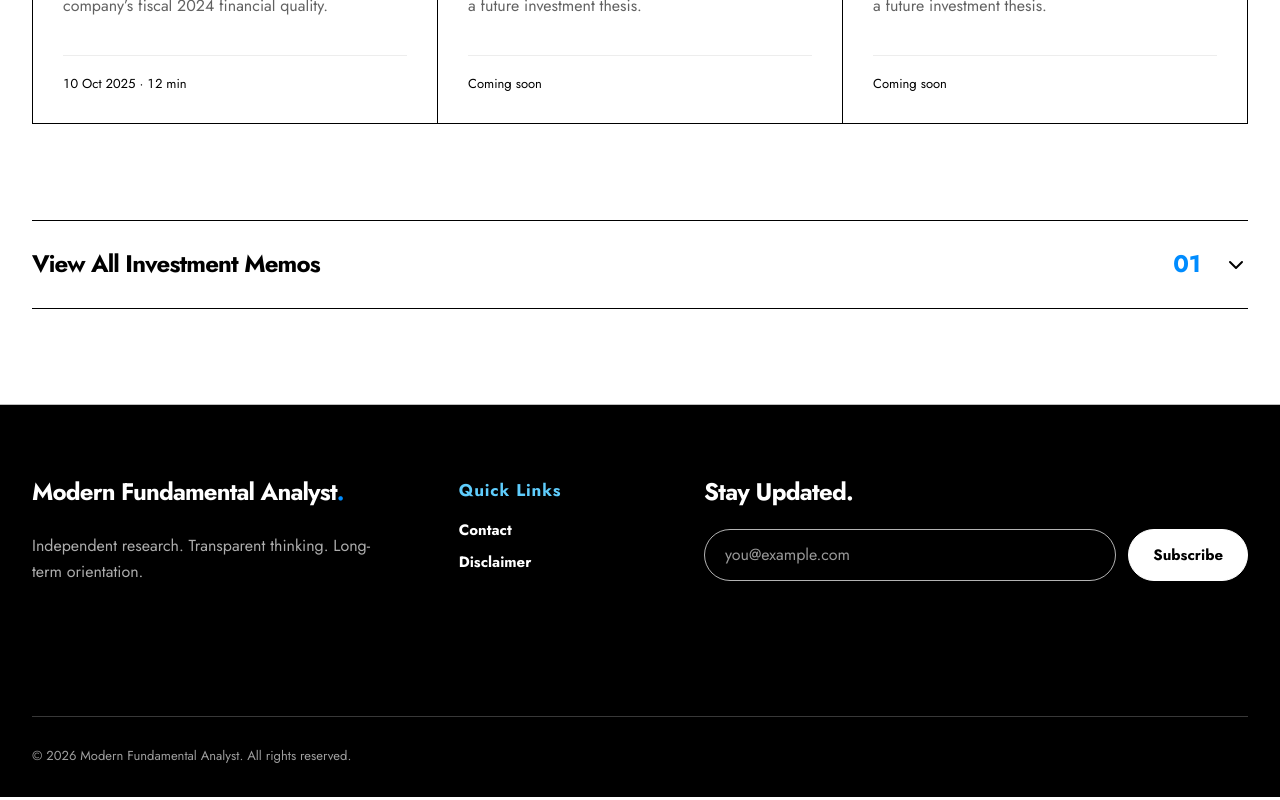
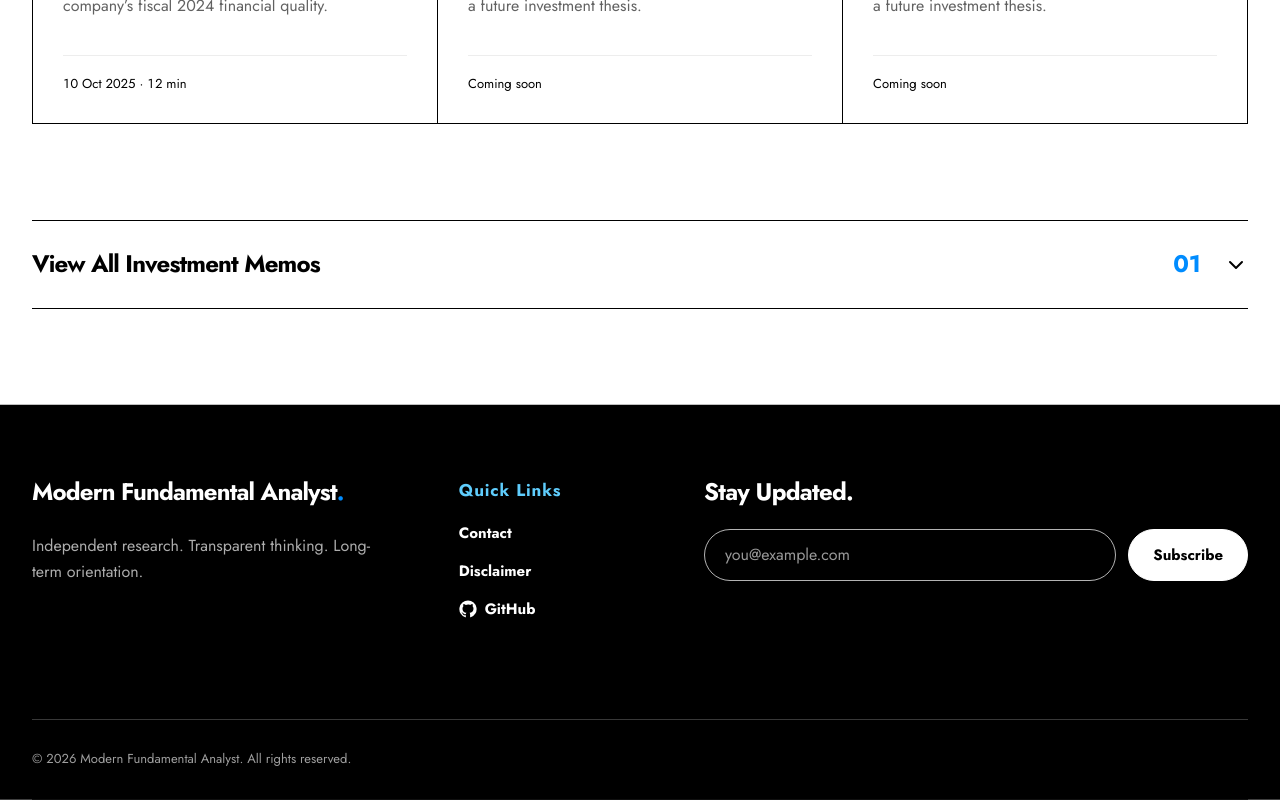
Before and after one commit to Tianyi0510/modern-fundamental-analyst, a Next.js app: page /memos in a window 1280 px wide. Shown: the part 1288-2088 px from the top of the page. Built offline with nearby package versions, Linux system fonts and the light colour scheme.

Commit message:
Polish shared page alignment and footer links

```diff
--- a/app/styles/chrome.css
+++ b/app/styles/chrome.css
@@ -149,11 +149,15 @@
 .cta { padding: var(--space-section) 0; display: grid; grid-template-columns: 1fr auto; align-items: end; }
 .cta .eyebrow { grid-column: 1 / -1; margin: 0 0 46px; }
 .cta h2 { margin: 0; }
-.site-footer { padding: 74px 0 30px; display: grid; grid-template-columns: minmax(220px,.9fr) minmax(140px,.45fr) minmax(360px,1.35fr); gap: 64px; align-items: start; }
-.footer-brand { display: grid; gap: 28px; }
+.site-footer { padding: 74px 0 30px; display: grid; grid-template-columns: minmax(220px,.9fr) minmax(140px,.45fr) minmax(360px,1.35fr); gap: 64px; align-items: start; text-align: left; }
+.footer-brand, .footer-navigation { min-width: 0; align-self: start; text-align: left; }
+.footer-brand { display: grid; justify-items: start; gap: 28px; }
 .footer-mark { max-width: 320px; }
 .site-footer p { margin: 0; max-width: 390px; color: rgba(255,255,255,.62); }
 .footer-heading { margin-bottom: 20px !important; color: var(--bright-blue) !important; font-size: var(--type-label) !important; font-weight: var(--weight-bold) !important; letter-spacing: var(--tracking-label) !important; line-height: 1.3 !important; }
-.footer-links { display: grid; gap: 14px; }
+.footer-links { display: grid; justify-items: start; gap: 14px; }
+.footer-links a { width: fit-content; min-height: 24px; display: inline-flex; align-items: center; }
+.footer-github { gap: 8px; }
+.footer-github svg { flex: none; }
 .footer-bottom { grid-column: 1 / -1; margin-top: 34px; padding-top: 26px; border-top: 1px solid rgba(255,255,255,.22); }
 .footer-bottom small { color: rgba(255,255,255,.62); }
--- a/app/styles/colors.css
+++ b/app/styles/colors.css
@@ -45,7 +45,7 @@ body { background: var(--surface-primary); color: var(--text-primary); }
   color: var(--text-inverse);
 }
 .about-boundaries > article:first-child li { border-top-color: rgba(255,255,255,.28); }
-.about-boundaries > article:first-child li::before { color: var(--text-highlight); }
+.about-boundaries > article:first-child .about-boundary-number { color: var(--text-highlight); }
 .contact-grid > article:first-child p { color: var(--text-inverse); }
 
 /* Bright Blue / Black and Bright Blue / Deep Blue */
--- a/app/styles/pages.css
+++ b/app/styles/pages.css
@@ -18,6 +18,8 @@
 .principles p { margin: 0; color: rgba(0,0,0,.62); line-height: 1.5; }
 .about-section { padding: var(--space-section) 0; display: grid; grid-template-columns: .9fr 1.1fr; gap: 96px; }
 .about-section-heading { align-self: start; display: grid; gap: 34px; }
+.about-section-label { margin: 0; display: inline-flex; align-items: baseline; gap: .45em; }
+.about-section-label > span:first-child { min-width: 2ch; font-variant-numeric: tabular-nums; }
 .about-section-heading h2, .about-closing h2 { margin: 0; }
 .about-copy > p { margin: 0; }
 .about-copy > p + p { margin-top: 1.35em; }
@@ -37,11 +39,11 @@
 .about-boundaries > article { min-height: 0; padding: var(--space-section) 48px; background: var(--white); display: flex; flex-direction: column; }
 .about-boundaries > article:last-child { background: var(--gray); border-top-color: var(--black); }
 .about-boundaries h2 { max-width: 420px; margin: 0; }
-.about-boundaries ol { margin: var(--space-related-content) 0 0; padding: 0; list-style: none; counter-reset: boundary-item; }
-.about-boundaries li { counter-increment: boundary-item; display: grid; grid-template-columns: 42px 1fr; gap: 14px; padding: 18px 0; border-top: 1px solid rgba(0,0,0,.2); }
+.about-boundaries ol { margin: var(--space-related-content) 0 0; padding: 0; list-style: none; }
+.about-boundaries li { display: grid; grid-template-columns: 42px minmax(0, 1fr); align-items: baseline; gap: 14px; padding: 18px 0; border-top: 1px solid rgba(0,0,0,.2); }
 .about-boundaries li:last-child { padding-bottom: 0; }
-.about-boundaries li::before { content: "0" counter(boundary-item); color: var(--medium-blue); font-family: var(--font-ui); font-size: var(--type-caption); line-height: 1.6; font-weight: var(--weight-bold); font-variant-numeric: tabular-nums; }
-.about-boundaries > article:last-child li::before { color: var(--deep-blue); }
+.about-boundary-number { color: var(--medium-blue); font-family: var(--font-ui); font-size: var(--type-caption); line-height: inherit; font-weight: var(--weight-bold); font-variant-numeric: tabular-nums; }
+.about-boundaries > article:last-child .about-boundary-number { color: var(--deep-blue); }
 .about-closing { padding: var(--space-section) 0; display: grid; grid-template-columns: 1fr 1.2fr; gap: 80px; }
 .about-closing > .eyebrow { grid-column: 1 / -1; }
 .about-closing > div { color: var(--black); }
@@ -142,7 +144,7 @@
 }
 .memo-index-row { display: grid; grid-template-columns: 80px 1fr 160px; gap: 40px; padding: 52px 0; border-bottom: 1px solid var(--black); transform-origin: center; transition: background-color .2s cubic-bezier(0,.5,.5,1), transform .2s cubic-bezier(0,.5,.5,1); }
 .memo-index-row:hover { background: color-mix(in srgb, var(--bright-blue) 18%, var(--white)); transform: scale(.995); }
-.memo-index-row:hover .arrow-icon { transform: translate(3px, -3px); }
+.memo-index-row .arrow-icon { transform: none; transition: none; }
 .memo-index-row:active { transform: scale(.985); }
 .memo-index-row > span { color: rgba(0,0,0,.62); }
 .memo-index-row h2 { margin: 16px 0; }
@@ -176,7 +178,7 @@
 .contact-note { max-width: 580px; margin: var(--space-heading-content) 0 0 auto; color: rgba(0,0,0,.62); }
 .contact-grid { display: grid; grid-template-columns: 1fr 1fr; gap: 1px; background: var(--black); }
 .contact-grid > article { min-height: 0; padding: var(--space-section) 48px; display: flex; flex-direction: column; }
-.contact-grid header { display: grid; grid-template-columns: auto 1fr; gap: 24px; align-items: start; }
+.contact-grid header { display: block; }
 .contact-grid h2 { max-width: 420px; margin: 0; }
 .contact-grid h2 { font-size: var(--type-display-small); line-height: 1.05; letter-spacing: -.045em; font-weight: var(--weight-bold); text-transform: capitalize; }
 .contact-grid p { margin: var(--space-related-content) 0 0; max-width: 460px; }
--- a/app/styles/responsive.css
+++ b/app/styles/responsive.css
@@ -234,8 +234,7 @@
   .allocation-card > a:active { color: var(--deep-blue); }
   .home-page .text-link:active .arrow-icon,
   .allocation-card > a:active .arrow-icon { transform: translateX(5px); }
-  .home-page .round-link:active .arrow-icon,
-  .memo-index-row:active .arrow-icon { transform: translate(3px, -3px); }
+  .home-page .round-link:active .arrow-icon { transform: translate(3px, -3px); }
 
   .site-footer .footer-links a:hover { color: var(--black); }
   .site-footer .footer-links a:active { color: var(--deep-blue); }
--- a/components/contact-page-content.tsx
+++ b/components/contact-page-content.tsx
@@ -45,7 +45,7 @@ export function ContactPageContent({ locale }: { locale: Locale }) {
       <p className="contact-note">{text.intro}</p>
     </section>
     <section className="contact-grid">
-      {text.cards.map(([title, description], index) => <article key={title}><header><span>{String(index + 1).padStart(2, "0")}</span><h2>{title}</h2></header><p>{description}</p></article>)}
+      {text.cards.map(([title, description]) => <article key={title}><header><h2>{title}</h2></header><p>{description}</p></article>)}
     </section>
     <ContactForm locale={locale} />
     <SiteFooter locale={locale} />
--- a/components/site-footer.tsx
+++ b/components/site-footer.tsx
@@ -24,6 +24,10 @@ export function SiteFooter({ locale = "en" }: SiteFooterProps = {}) {
         <div className="footer-links">
           <Link href={`${prefix}/contact`}>{copy.contact}</Link>
           <Link href={`${prefix}/disclaimer`}>{copy.disclaimer}</Link>
+          <a className="footer-github" href="https://github.com/Tianyi0510/modern-fundamental-analyst" target="_blank" rel="noreferrer">
+            <svg aria-hidden="true" viewBox="0 0 24 24" width="18" height="18" fill="currentColor"><path d="M12 .7a11.5 11.5 0 0 0-3.64 22.41c.58.11.79-.25.79-.56v-2.23c-3.22.7-3.9-1.37-3.9-1.37-.52-1.34-1.29-1.69-1.29-1.69-1.05-.72.08-.71.08-.71 1.17.08 1.78 1.2 1.78 1.2 1.04 1.78 2.72 1.27 3.38.97.1-.75.4-1.27.74-1.56-2.57-.29-5.27-1.28-5.27-5.68 0-1.26.45-2.28 1.18-3.09-.12-.29-.51-1.47.11-3.05 0 0 .96-.31 3.16 1.18A10.9 10.9 0 0 1 12 6.13c.98 0 1.94.13 2.86.39 2.2-1.49 3.16-1.18 3.16-1.18.62 1.58.23 2.76.11 3.05.74.81 1.18 1.83 1.18 3.09 0 4.41-2.71 5.38-5.29 5.67.42.36.79 1.07.79 2.16v3.24c0 .31.21.68.8.56A11.5 11.5 0 0 0 12 .7Z" /></svg>
+            <span>GitHub</span>
+          </a>
         </div>
       </nav>
       <SubscribeForm locale={locale} />
```
Also changed, not shown: components/about-page-content.tsx (+5 -2 lines), data/home-copy.ts (+3 -3 lines), 1 other file (tests, documents, lock files or other folders).
